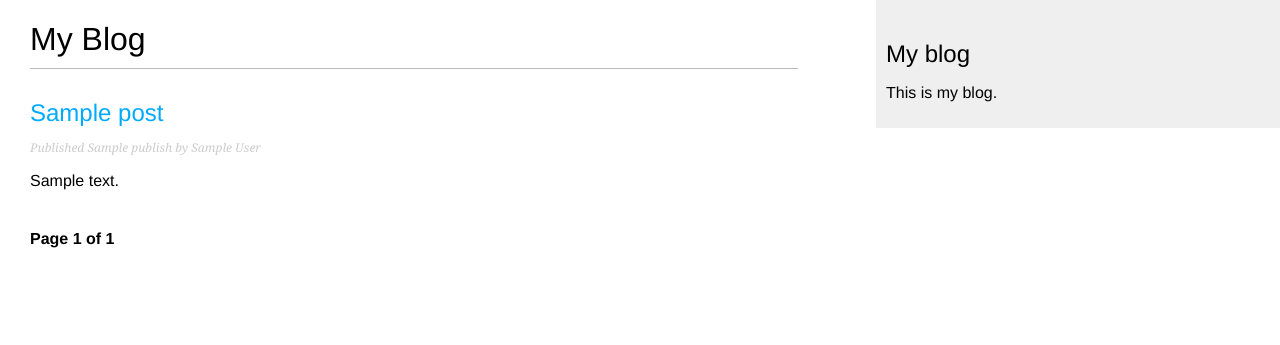
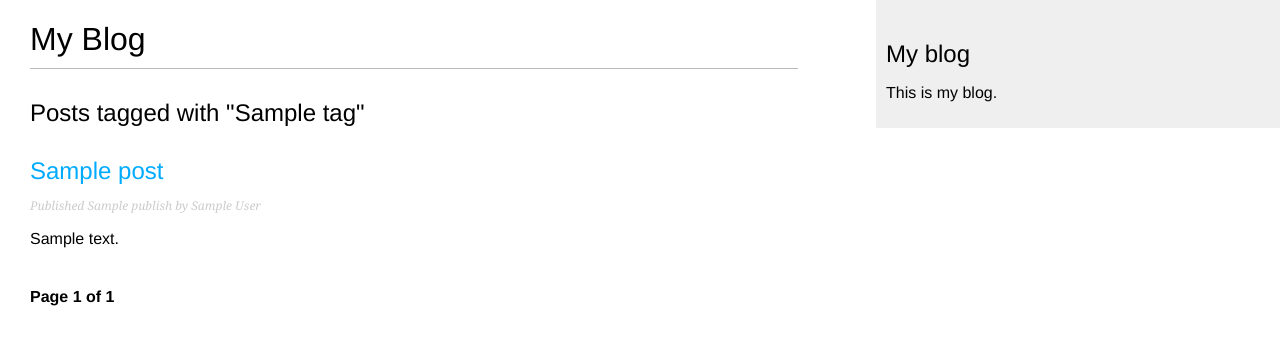
Before and after one commit to Flynotfly/mysite, a Django app: template blog/templates/blog/post/list.html in a window 1280 px wide. Shown: the top 345 px of the page. Run offline with Django 5.2, Linux system fonts and the light colour scheme; the template is opened without the code that fills it: most values are stand-ins (such as "Sample title", 1, 10 or a date in 2020).

Commit message:
add tag name to the post_list template

```diff
--- a/blog/templates/blog/post/list.html
+++ b/blog/templates/blog/post/list.html
@@ -4,6 +4,9 @@
 
 {% block content %}
     <h1>My Blog</h1>
+    {% if tag %}
+        <h2>Posts tagged with "{{ tag.name }}"</h2>
+    {% endif %}
     {% for post in posts %}
         <h2>
             <a href="{{ post.get_absolute_url }}">
```
